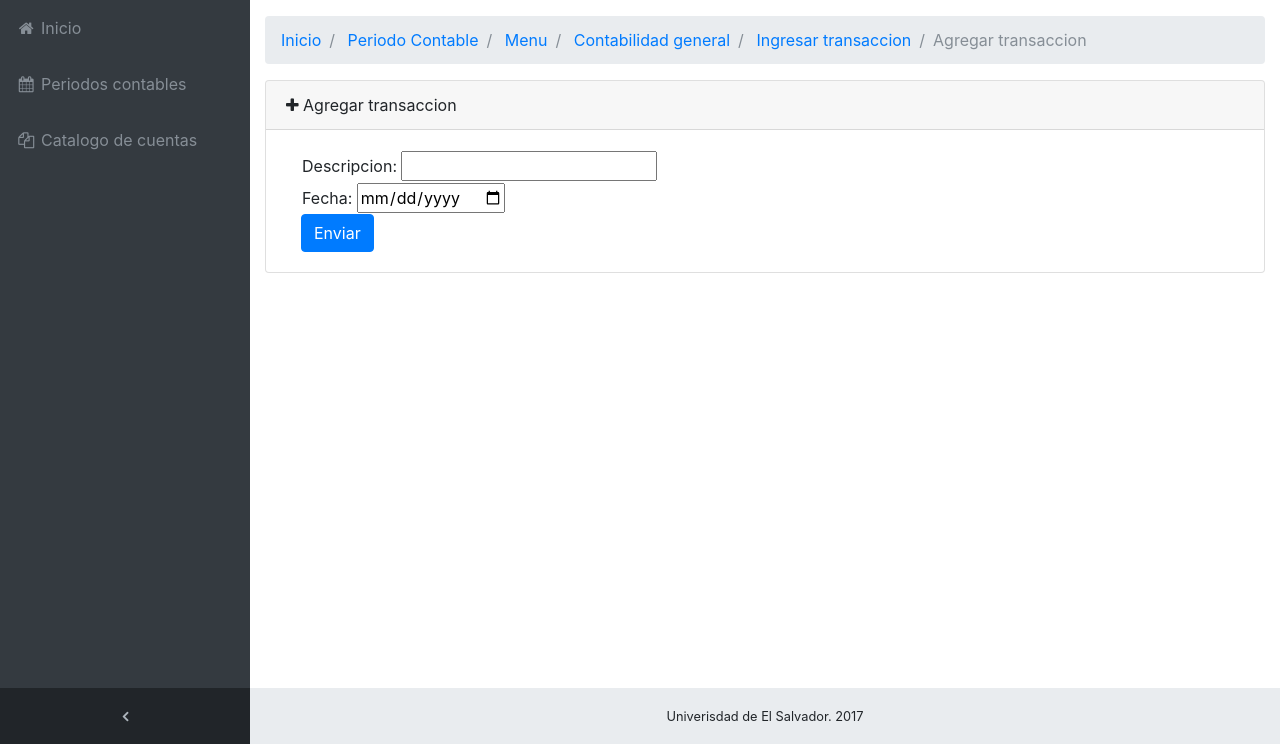
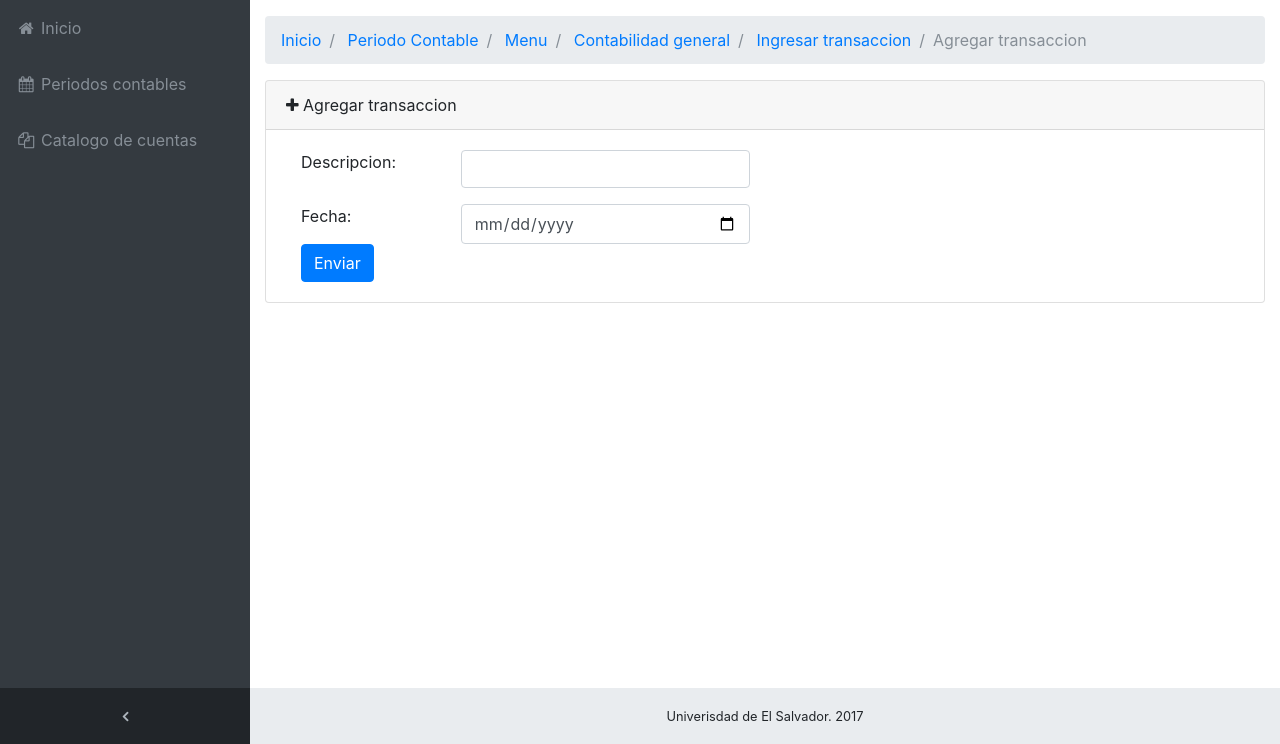
Before and after one commit to Mego1596/ProyectoSic, a Django app: page /nuevaTrans/1/ in a window 1280 px wide. Shown: the part 56-800 px from the top of the page. Run offline with Django 3.2, Linux system fonts and the light colour scheme; the visitor is signed in with stand-in values (Sample User, id 1); some libraries are stand-ins or nearby versions.

Commit message:
Detalles esteticos a catalogoCuentas e ingresarTransaccion

```diff
--- a/contables/templates/contables/catalogoCuentas.html
+++ b/contables/templates/contables/catalogoCuentas.html
@@ -70,7 +70,7 @@
       <!--Tabla de periodos contables -->
       <div class="card mb-3">
         <div class="card-header">
-            <i class="fa fa-list"></i>Catalogo de cuentas
+            <i class="fa fa-list"></i> Catalogo de cuentas
             <a class="btn btn-primary justify-content-end" href="/agregarCuenta/" role="button">Agregar cuenta padre</a>
         </div>
         <div class="card-body">
--- a/contables/templates/contables/ingresarTransaccion.html
+++ b/contables/templates/contables/ingresarTransaccion.html
@@ -109,23 +109,25 @@
 			<i class="fa fa-plus"></i> Agregar transaccion
 		</div>
 		<div class="card-body">
-			<div class="container">
+			<div class="container container">
 				<form id="form-control" method="POST">
 					{% csrf_token %}
-					<table>
-						<tbody>
-							<tr>
-								<td>
-									Descripcion: <input type="text" name="descripcion">
-								</td>
-							</tr>
-							<tr>
-								<td>
-									Fecha: <input type="date" name="fechaTransaccion">
-								</td>
-							</tr>
-						</tbody>
-					</table>
+					<div class="row form-group">
+						<div class="col-2">
+							<label for="descripcion">Descripcion:</label>
+						</div>
+						<div class="col-4">
+							<input class="form-control" id="descripcion" type="text" name="descripcion">
+						</div>
+					</div>
+					<div class="row">
+						<div class="col-2">
+							<label for="fechaTransaccion">Fecha:</label>
+						</div>
+						<div class="col-4">
+							<input class="form-control" id="fechaTransaccion" type="date" name="fechaTransaccion">
+						</div>
+					</div>
 					<input type="button" value="Enviar" id="enviar" name="enviar" class="btn btn-primary">
 					<input type="hidden" value="{{periodoId}}" name="periodo" readonly="readonly"></td>
 				</form>
```
